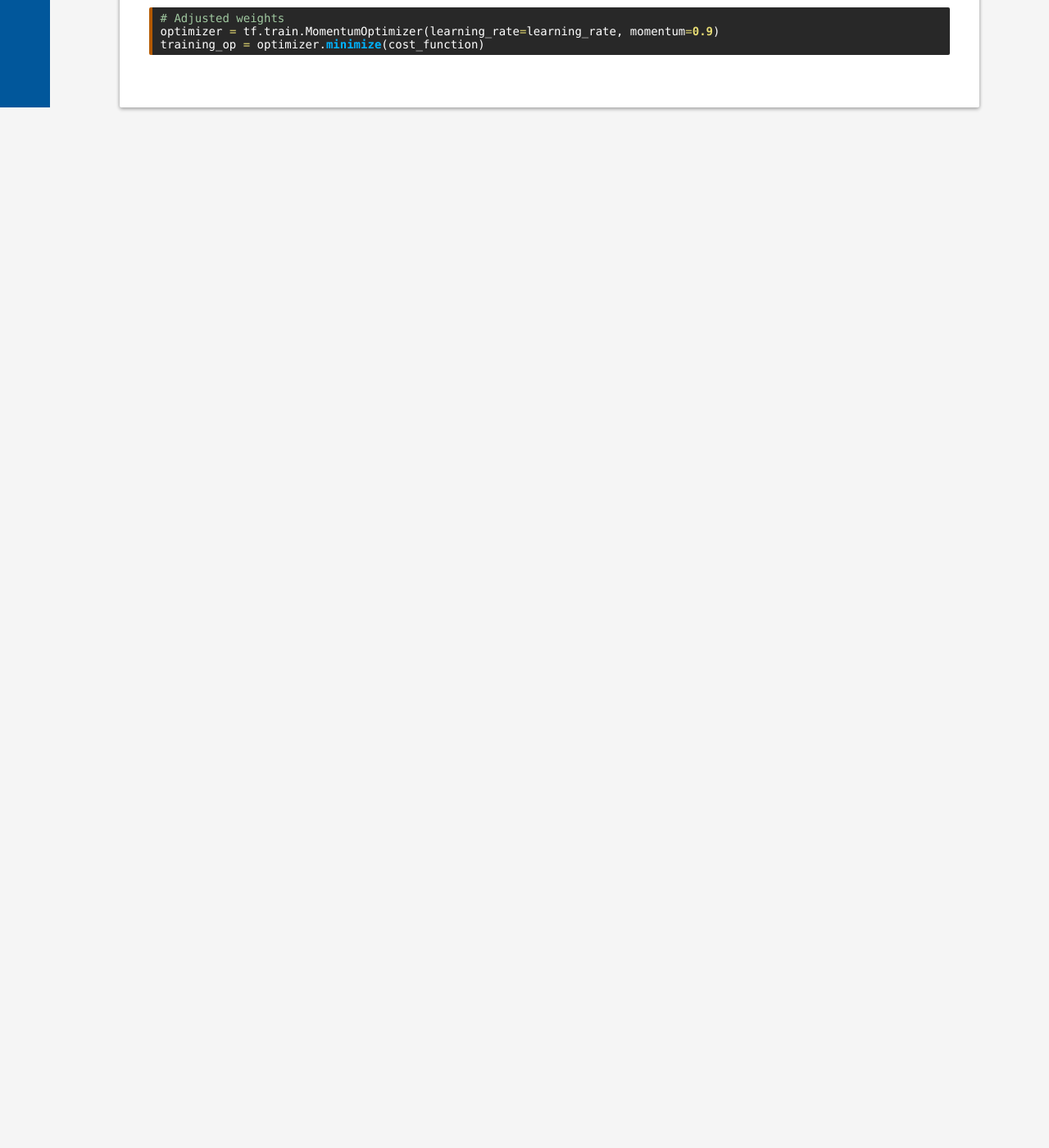
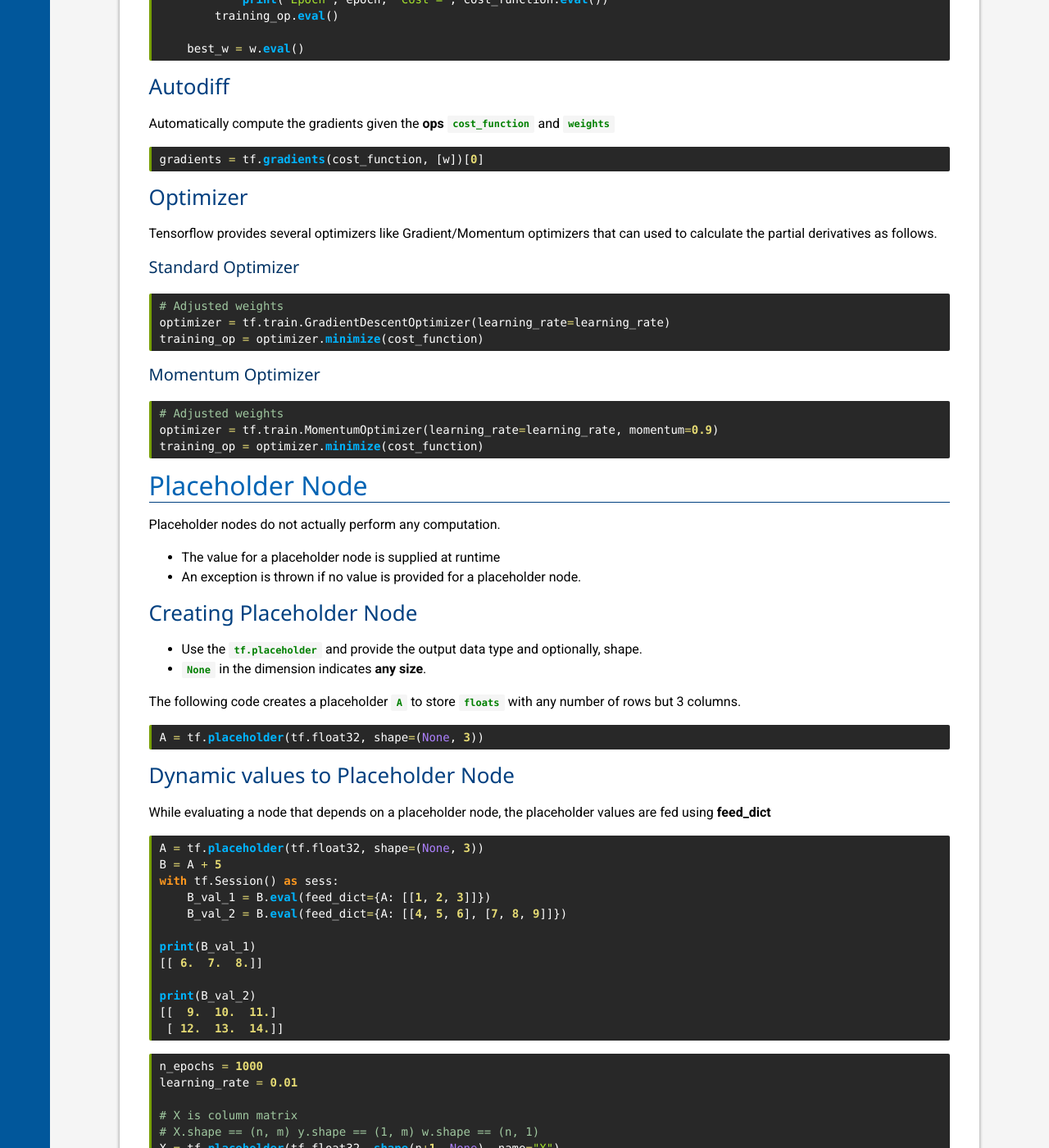
Before and after one commit to cafeduke/cafeduke.github.io, a Jekyll site: the page built from _posts/deeplearning/2018-07-06-tensorflow.md, in a window 1280 px wide and 1400 px high, scrolled down 5125 px. Shown: the whole window at 82% size. Built offline with Jekyll 4.4.1, drawn with Linux system fonts in a browser that asks for light colours; nearby versions of some CDN libraries; formulas are drawn with MathJax 3; before the commit the page ends 5256 px from its top, so only the background shows below that; some of the changed text lies outside the part shown.

Commit message:
DL: Tensor v2

````diff
--- a/_posts/deeplearning/2018-07-06-tensorflow.md
+++ b/_posts/deeplearning/2018-07-06-tensorflow.md
@@ -73,6 +73,8 @@ with tf.Session as session:
 - The session object is initialized as the default session.
 - The session created is automatically closed a the end of the block
 
+> `f.eval()` is equivalent to calling `tf.get_default_session().run(f)`
+
 #### Default Session and Global variables initializer
 
 ```python
@@ -146,7 +148,7 @@ with tf.Session() as sess:
     theta_value = theta.eval()
 ```
 
-# Gradient Descent
+# Gradient Descent with Tensorflow
 
 ## Concept
 
@@ -212,7 +214,7 @@ with tf.Session() as sess:
         # Print the cost after every 100 iterations
         if epoch % 100 == 0:
             print("Epoch", epoch, "Cost =", cost_function.eval())
-        sess.run(training_op)
+        training_op.eval()
 
     best_w = w.eval()
 ```
@@ -244,3 +246,90 @@ training_op = optimizer.minimize(cost_function)
 optimizer = tf.train.MomentumOptimizer(learning_rate=learning_rate, momentum=0.9)
 training_op = optimizer.minimize(cost_function)
 ```
+
+# Placeholder Node
+
+Placeholder nodes do not actually perform any computation.
+
+- The value for a placeholder node is supplied at runtime
+- An exception is thrown if no value is provided for a placeholder node.
+
+
+
+## Creating Placeholder Node
+
+- Use the `tf.placeholder` and provide the output data type and optionally, shape.
+- `None` in the dimension indicates **any size**.
+
+The following code creates a placeholder `A` to store `floats` with any number of rows but 3 columns.
+
+```python
+A = tf.placeholder(tf.float32, shape=(None, 3))
+```
+
+## Dynamic values to Placeholder Node
+
+While evaluating a node that depends on a placeholder node, the placeholder values are fed using **feed_dict**
+
+```python
+A = tf.placeholder(tf.float32, shape=(None, 3))
+B = A + 5
+with tf.Session() as sess:
+    B_val_1 = B.eval(feed_dict={A: [[1, 2, 3]]})
+    B_val_2 = B.eval(feed_dict={A: [[4, 5, 6], [7, 8, 9]]})
+
+print(B_val_1)
+[[ 6.  7.  8.]]
+
+print(B_val_2)
+[[  9.  10.  11.]
+ [ 12.  13.  14.]]
+```
+
+
+
+```python
+n_epochs = 1000
+learning_rate = 0.01
+
+# X is column matrix
+# X.shape == (n, m) y.shape == (1, m) w.shape == (n, 1)
+X = tf.placeholder(tf.float32, shape(n+1, None), name="X")
+y = tf.placeholder(tf.float32, shape(  1, None), name="y")
+w = tf.Variable(tf.random_uniform([n + 1, 1], -1.0, 1.0), name="w")
+y_pred = tf.matmul(w.T, X, name="predictions")
+
+# error.shape == (1,m)
+error = y_pred - y
+cost_function = tf.reduce_mean(tf.square(error), name="cost_function")
+
+# Tensorflow optimizer computes the gradients
+optimizer = tf.train.MomentumOptimizer(learning_rate=learning_rate, momentum=0.9)
+training_op = optimizer.minimize(cost_fuction)
+
+# Fix the size of each batch
+batch_size = 100
+batch_count = int(np.ceil(m / batch_size))
+
+init = tf.global_variables_initializer()
+with tf.Session() as sess:
+    sess.run(init)
+    for epoch in range(n_epochs):
+        for batch_index in range(batch_count):
+            X_batch, y_batch = fetch_batch(epoch, batch_index, batch_size)
+            w = w - training_op.eval(feed_dict={X:X_batch, y:y_batch})
+
+        # Print the cost after every 100 iterations
+        if epoch % 100 == 0:
+            print("Epoch", epoch, "Cost =", cost_function.eval())
+        sess.run(training_op)
+
+    best_w = w.eval()
+
+def fetch_batch(epoch, batch_index, batch_size):
+    '''
+	Fetch batch of size `batch_size` starting with `batch_index`
+    '''
+    # load the data from disk
+    return X_batch, y_batch
+```
--- a/assets/css/duke-dark.css
+++ b/assets/css/duke-dark.css
@@ -11,9 +11,10 @@ Pseudo Name                     | Purple     | rgb(174,129,255);     | Eg| True,
 .highlight pre {
     color:White;
     background-color: rgb(40,40,40);
-    border-left: 4px solid rgb(180,90,0);
+    border-left: 3px solid rgb(120,160,0);
     padding: 5px 10px;
     font: normal 14px 'Consolas';
+    line-height: 20px;
 }
 
 .highlight code {
--- a/assets/css/main.css
+++ b/assets/css/main.css
@@ -98,6 +98,15 @@ table td {
 table th, table td {
     padding: 5px 10px;
 }
+
+/* Blockquote */
+
+blockquote {
+    border-left: 3px solid #2196F3;
+    font-family: 'Times New Roman';
+    font-style: italic;
+}
+
 
 
 /**
````
